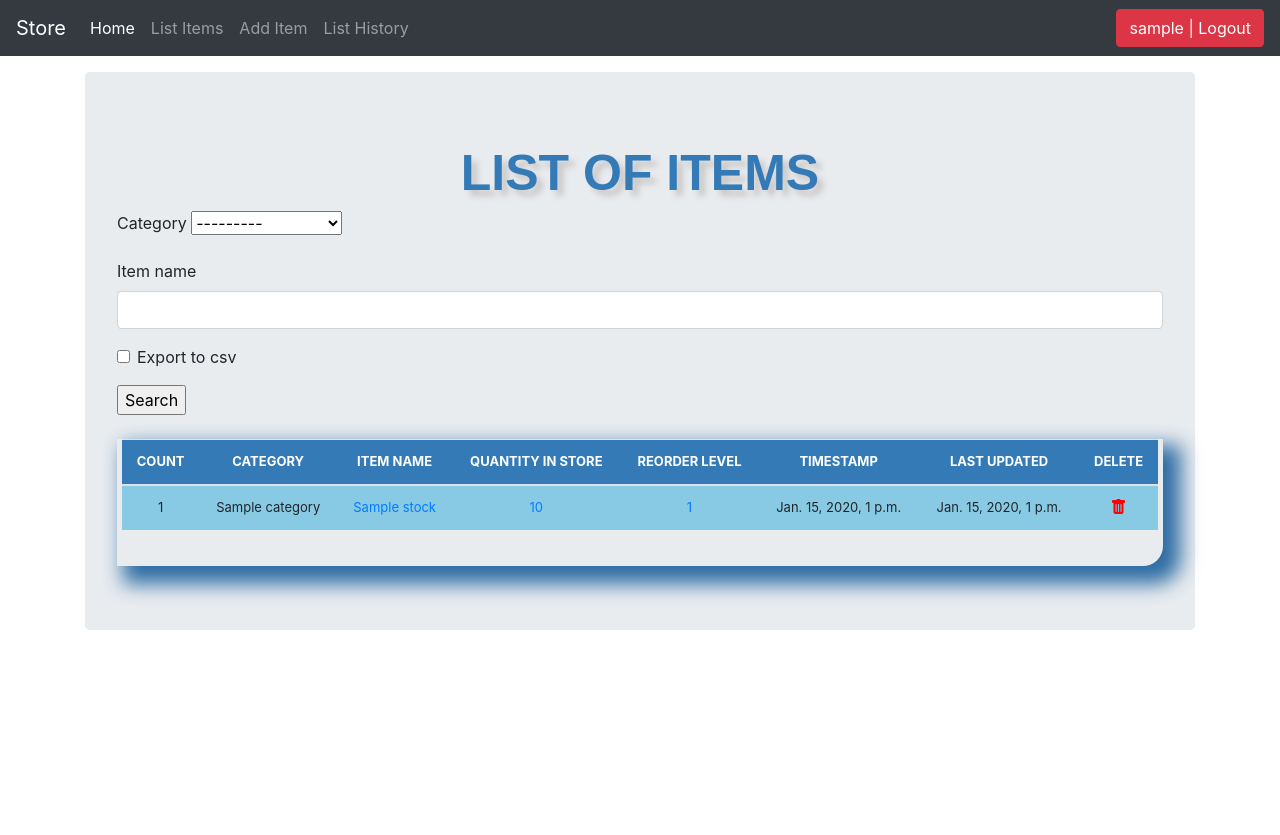
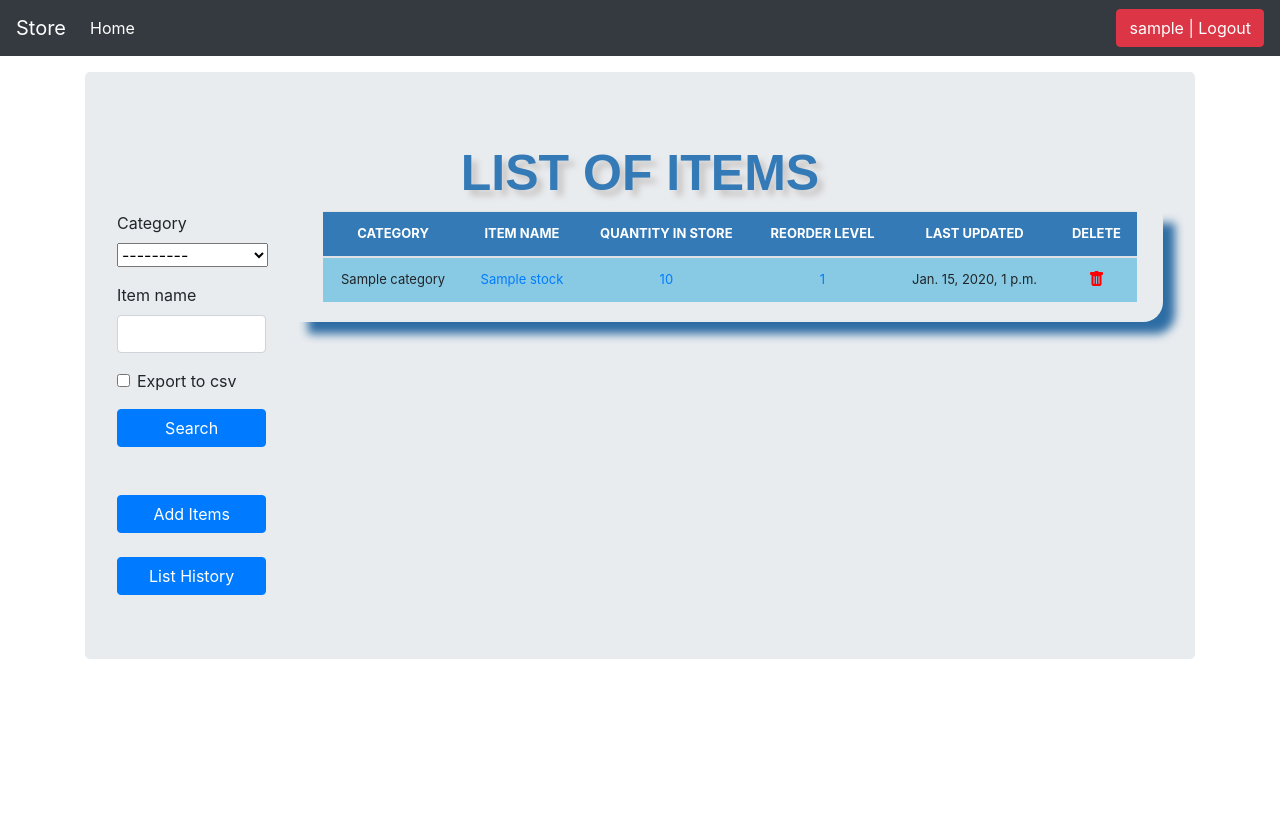
Before and after one commit to MuliJob/inventory_management_system, a Django app: page /list-items/ in a window 1280 px wide. Shown: the top 835 px of the page. Run offline with Django 5.2, Linux system fonts and the light colour scheme; a user stored in the database is signed in; tables that the repository leaves empty hold one stand-in row (values such as "Sample post"); some libraries are stand-ins or nearby versions.

Commit message:
Added bootstrap rows and columns

```diff
--- a/inventory/static/css/styles.css
+++ b/inventory/static/css/styles.css
@@ -1,7 +1,3 @@
-body {
-  background-color: #34eb6b;
-}
-
 .table {
   font-size: 13px;
   text-align: center;
@@ -28,7 +24,7 @@ th {
   padding-left: 5px;
   padding-right: 5px;
   padding-bottom: 20px;
-  box-shadow: 12px 12px 20px 6px #2e6da4;
+  box-shadow: 12px 12px 10px #2e6da4;
 }
 
 .header {
--- a/inventory/templates/list-items.html
+++ b/inventory/templates/list-items.html
@@ -11,14 +11,16 @@
 
     <title>{{title}}</title>
 
-    <link rel="stylesheet" href="{% static 'css/styles.css' %}">
     <!-- Bootstrap core CSS -->
     <link rel="stylesheet" href="{% static 'css/bootstrap.min.css' %}">
+
     <!-- Option 1: Include in HTML -->
     <link rel="stylesheet" href="https://cdn.jsdelivr.net/npm/bootstrap-icons@1.3.0/font/bootstrap-icons.css">
 
     <!-- Custom styles for this template -->
     <link rel="stylesheet" href="{% static 'css/navbar-top-fixed.css' %}">
+    <link rel="stylesheet" href="{% static 'css/styles.css' %}">
+
     <style>
       .success {
         list-style: none;
@@ -26,6 +28,10 @@
         color: white;
         box-shadow: 12px 12px 12px #e61c66;
         text-align: center;
+      }
+
+      .mybutton {
+        width: 100%;
       }
     </style>
   </head>
@@ -42,29 +48,36 @@
       {% endif %}
       <div class="jumbotron">
         <div class="header">{{header}}</div>
+        <div class="row">
+          <div class="col-sm-2">
             <form action="{% url 'list_items' %}" method="post">
               {% csrf_token %}
               {{form|crispy}}
-          <input type="submit" value="Search">
+              <input type="submit" class="btn btn-primary mybutton" value="Search">
             </form>
+            <br><br>
+            <a href="{% url 'add_items' %}"><div class="btn btn-primary mybutton">Add Items</div></a><br><br>
+            <a href="{% url 'list_history' %}"><div class="btn btn-primary mybutton">List History</div></a><br>
+          </div>
           <br>
+          <div class="col-sm-10">
             <div class="display_table">
               <table class="table">
                 <thead>
                   <tr>
-                <th>COUNT</th>
+                    <!-- <th>COUNT</th> -->
                     <th>CATEGORY</th>
                     <th>ITEM NAME</th>
                     <th>QUANTITY IN STORE</th>
                     <th>REORDER LEVEL</th>
-                <th>TIMESTAMP</th>
+                    <!-- <th>TIMESTAMP</th> -->
                     <th>LAST UPDATED</th>
                     <th>DELETE</th>
                   </tr>
                 </thead>
               {% for item in queryset %}
                 <tr>
-              <td>{{forloop.counter}}</td>
+                  <!-- <td>{{forloop.counter}}</td> -->
                   <td>{{item.category}}</td>
                   <td><a href="{% url 'update_items' item.id %}">{{item.item_name}}</a></td>
                   <td>
@@ -77,12 +90,14 @@
                     {% endif %}
                   </td>
                   <td><a href="{% url 'reorder_level' item.id %}">{{item.reorder_level}}</a></td>
-              <td>{{item.timestamp}}</td>
+                  <!-- <td>{{item.timestamp}}</td> -->
                   <td>{{item.last_updated}}</td>
                   <td><a href="{% url 'delete_items' item.id %}"><i class="bi bi-trash-fill h6" style="color: red;"></i></a></td>
                 </tr>
               {% endfor %}
               </table>
+            </div>
+          </div>
         </div>
       </div>
     </main>
--- a/inventory/templates/navbar.html
+++ b/inventory/templates/navbar.html
@@ -10,13 +10,7 @@
       </li>
       {% if request.user.is_authenticated %}
       <li class="nav-item">
-        <a class="nav-link" href="{% url 'list_items' %}">List Items</a>
-      </li>
-      <li class="nav-item">
-        <a class="nav-link" href="{% url 'add_items' %}">Add Item</a>
-      </li>
-      <li class="nav-item">
-        <a class="nav-link" href="{% url 'list_history' %}">List History</a>
+        <!-- <a class="nav-link" href="{% url 'list_items' %}">List Items</a> -->
       </li>
       {% endif %}
     </ul>
```
Also changed, not shown: inventory/templates/add-items.html (+20 -5 lines), inventory/templates/list-history.html (+10 -1 lines). Lines whose indentation alone changed are shown as unchanged.
